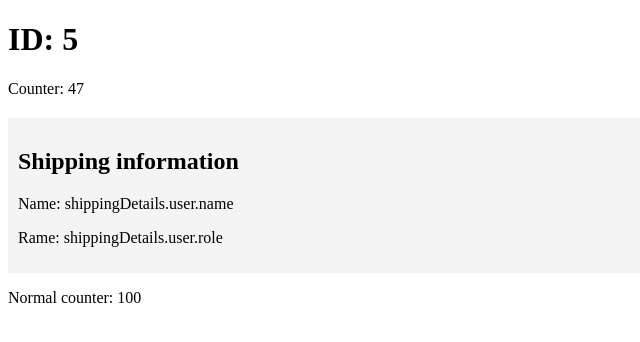
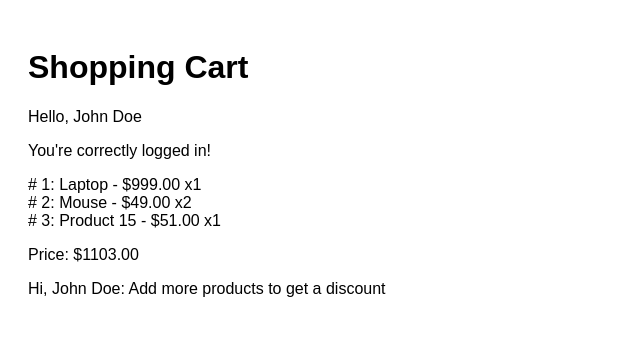
Before and after one commit to vubes44/vue-kurs-1, a Vue app: page / in a window 1280 px wide. Shown: the top 342 px of the page, without its empty margins (0-640 px from the left). Built offline with nearby package versions, Linux system fonts and the light colour scheme.

Commit message:
add notes about methods and computed

```diff
--- a/src/App.vue
+++ b/src/App.vue
@@ -3,7 +3,7 @@
 </template>
 
 <script setup>
-import Base from './components/5/Base.vue'
+import Base from './components/7/Base.vue'
 </script>
 
 <style scoped></style>
--- /dev/null
+++ b/src/components/7/Base.vue
@@ -0,0 +1,69 @@
+<template>
+  <div class="shopping-cart">
+    <h1>Shopping Cart</h1>
+    <p>Hello, {{ fullName }}</p>
+    <p v-if="isUserLoggedIn">You're correctly logged in!</p>
+    <ul class="shopping-cart__items">
+      <li v-for="(product, index) in cart" :key="product.id">
+        # {{ index + 1 }}: {{ product.name }} - {{ formatPrice(product.price) }} x{{
+          product.quantity
+        }}
+      </li>
+    </ul>
+    <p>Price: {{ formatPrice(totalPrice) }}</p>
+    <p>Hi, {{ fullName }}: {{ priceMessage }}</p>
+  </div>
+</template>
+<script setup>
+import { computed, reactive, ref } from 'vue'
+
+const DISCOUNT_PRICE = 1500
+const isUserLoggedIn = ref(true)
+
+const user = reactive({
+  firstName: 'John',
+  lastName: 'Doe',
+})
+
+const fullName = computed(() => `${user.firstName} ${user.lastName}`)
+
+const cart = reactive([
+  { id: 1, name: 'Laptop', price: 999, quantity: 1 },
+  { id: 1, name: 'Mouse', price: 49, quantity: 2 },
+])
+
+const addRandomProduct = () => {
+  const newProduct = {
+    id: Date.now(),
+    name: `Product ${Math.floor(Math.random() * 100) + 1}`,
+    price: Math.floor(Math.random() * 200) + 10,
+    quantity: 1,
+  }
+
+  cart.push(newProduct)
+}
+
+const totalPrice = computed(() =>
+  cart.reduce((total, { price, quantity }) => total + price + quantity, 0),
+)
+
+const priceMessage = computed(() =>
+  totalPrice.value > DISCOUNT_PRICE ? 'You have discount' : 'Add more products to get a discount',
+)
+
+const formatPrice = (price) => `$${price.toFixed(2)}`
+
+setInterval(() => {
+  addRandomProduct()
+}, 3000)
+</script>
+<style scoped>
+.shopping-cart {
+  font-family: Arial, Helvetica, sans-serif;
+  padding: 20px;
+}
+.shopping-cart__items {
+  list-style-type: none;
+  padding: 0;
+}
+</style>
```
